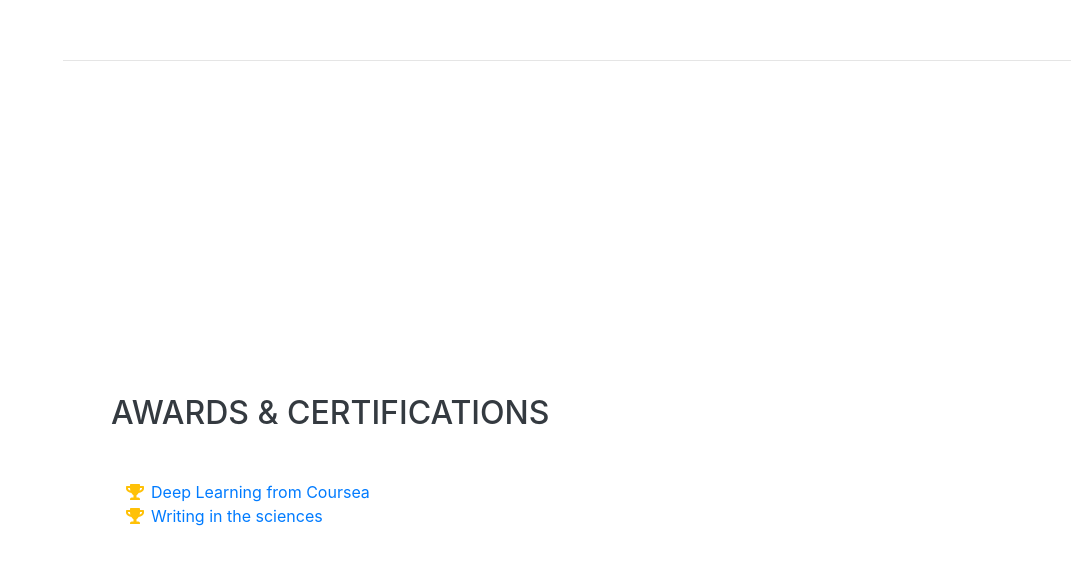
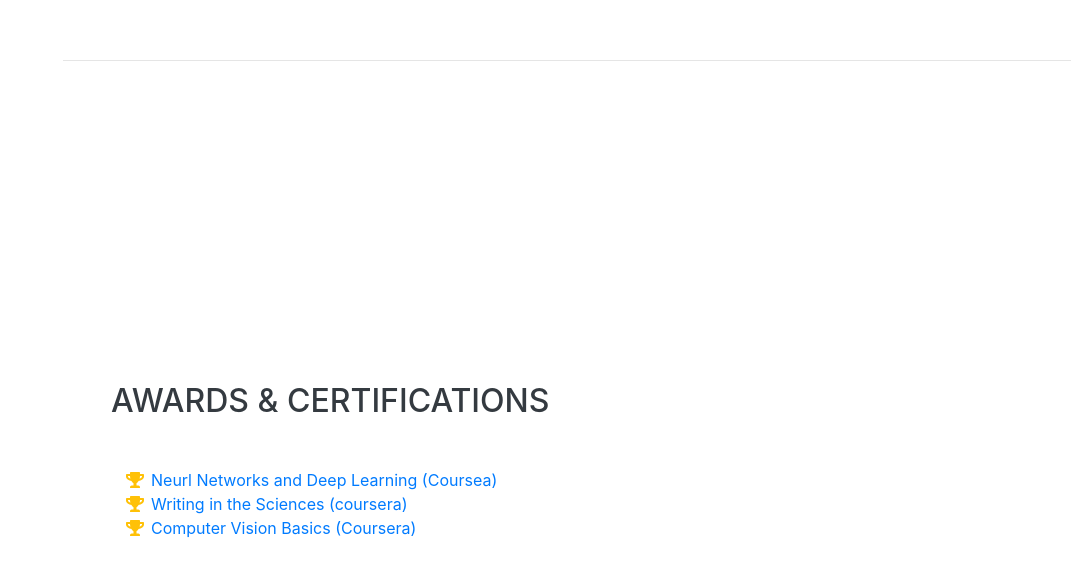
Before and after one commit to ephrem-admasu/ephrem-admasu.github.io, a website with bundled scripts: page index.html in a window 1280 px wide. Shown: the part 5285-5860 px from the top of the page, without its empty margins (209-1280 px from the left). Built offline with nearby package versions, Linux system fonts and the light colour scheme; a web font is replaced by a local one.

Commit message:
Update index.html

```diff
--- a/index.html
+++ b/index.html
@@ -292,11 +292,15 @@
         <ul class="fa-ul mb-0">
           <li>
             <i class="fa-li fa fa-trophy text-warning"></i>
-            <a href="https://coursera.org/share/ad8748e159210e4cbcd8b1b6890a56a4">Deep Learning from Coursea</a>
+            <a href="https://coursera.org/share/ad8748e159210e4cbcd8b1b6890a56a4">Neurl Networks and Deep Learning (Coursea)</a>
           <li>
             <li>
             <i class="fa-li fa fa-trophy text-warning"></i>
-            <a href="https://coursera.org/share/8c3147fb6ea29166b20ebc8a480c2707">Writing in the sciences</a>
+            <a href="https://coursera.org/share/8c3147fb6ea29166b20ebc8a480c2707">Writing in the Sciences (coursera)</a>
+          <li>
+          <li>
+            <i class="fa-li fa fa-trophy text-warning"></i>
+            <a href="https://coursera.org/share/cf5d6979f9e35bfb460bd696b77e0bac">Computer Vision Basics (Coursera)</a>
           <li>
         </ul>
       </div>
```
